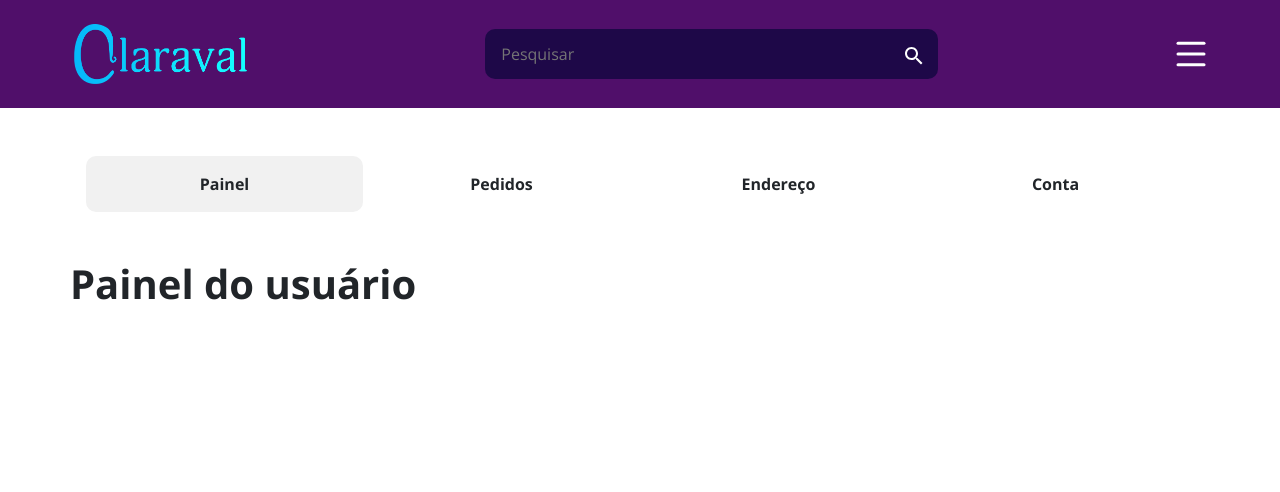
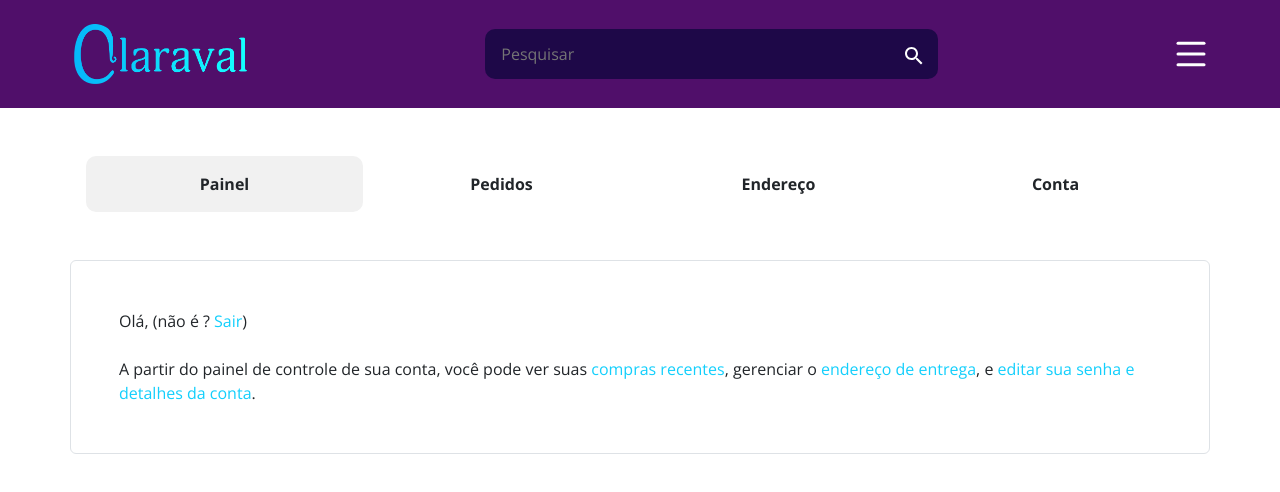
Before and after one commit to GabrielSousaJS/claraval-store-v2-frontend, a React (Vite) app in the folder frontend/: page /profile/panel in a window 1280 px wide. Shown: the top 492 px of the page. Built offline with nearby package versions, Linux system fonts and the light colour scheme; no server answers.

Commit message:
FEAT: Painel do usuário

```diff
--- a/frontend/src/App.tsx
+++ b/frontend/src/App.tsx
@@ -11,10 +11,11 @@ import Catalog from "./routes/ClientHome/Catalog";
 import ProductDetails from "./routes/ClientHome/ProductDetails";
 import Login from "./routes/Login";
 import SignUp from "./routes/SignUp";
-import UserProfile from "./routes/UserProfile";
-import UserPanel from "./routes/UserProfile/UserPanel";
-import UserOrder from "./routes/UserProfile/UserOrder";
-import UserAddress from "./routes/UserProfile/UserAddress";
+import UserProfile from "./routes/ClientHome/UserProfile";
+import UserPanel from "./routes/ClientHome/UserProfile/UserPanel";
+import UserOrder from "./routes/ClientHome/UserProfile/UserOrder";
+import UserAddress from "./routes/ClientHome/UserProfile/UserAddress";
+import UserAccount from "./routes/ClientHome/UserProfile/UserAccount";
 import * as authService from "./services/auth-service";
 
 function App() {
@@ -45,7 +46,7 @@ function App() {
                 <Route path="panel" element={<UserPanel />} />
                 <Route path="orders" element={<UserOrder />} />
                 <Route path="address" element={<UserAddress />} />
-                <Route path="account" element={<UserAddress />} />
+                <Route path="account" element={<UserAccount />} />
               </Route>
             </Route>
             <Route path="login" element={<Login />} />
--- a/frontend/src/index.css
+++ b/frontend/src/index.css
@@ -12,9 +12,12 @@ h2,
 h3,
 h4,
 h5,
-h6,
+h6 {
+  font-weight: 700;
+  margin: 0;
+}
+
 p {
-  font-weight: 700;
   margin: 0;
 }
 
--- a/frontend/src/routes/ClientHome/ProductDetails/index.tsx
+++ b/frontend/src/routes/ClientHome/ProductDetails/index.tsx
@@ -51,7 +51,7 @@ export default function ProductDetails() {
 
           <div className="col-lg-6 pt-4">
             <h3 className="mb-2">{product?.name}</h3>
-            <p>{product?.description}</p>
+            <p className="fw-bold">{product?.description}</p>
           </div>
         </div>
 
--- /dev/null
+++ b/frontend/src/routes/ClientHome/UserProfile/UserPanel/index.tsx
@@ -0,0 +1,57 @@
+import "./styles.css";
+
+import { useEffect, useState, useContext } from "react";
+import { UserDTO } from "../../../../models/user";
+import { removeAuthData } from "../../../../localStorage/access-token-repository";
+import { ContextToken } from "../../../../utils/context-token";
+import { useNavigate } from "react-router-dom";
+import * as userService from "../../../../services/user-service";
+import { Link } from "react-router-dom";
+
+export default function UserPanel() {
+  const { setContextTokenPayload } = useContext(ContextToken);
+
+  const [user, setUser] = useState<UserDTO>();
+
+  const navigate = useNavigate();
+
+  useEffect(() => {
+    userService.getProfileRequest().then((response) => setUser(response.data));
+  }, []);
+
+  function handleLogOut() {
+    removeAuthData();
+    setContextTokenPayload(undefined);
+    setUser(undefined);
+    navigate("/");
+  }
+
+  return (
+    <section className="border rounded p-5">
+      <p className="pb-4">
+        Olá, <span className="fw-bold">{user?.name}</span> (não é{" "}
+        <span className="fw-bold">{user?.name}</span>?{" "}
+        <span className="text-secondary user-panel-span" onClick={handleLogOut}>
+          Sair
+        </span>
+        )
+      </p>
+
+      <p>
+        A partir do painel de controle de sua conta, você pode ver suas{" "}
+        <Link to="/profile/orders" className="text-secondary">
+          compras recentes
+        </Link>
+        , gerenciar o {" "}
+        <Link to="/profile/address" className="text-secondary">
+          endereço de entrega
+        </Link>
+        , e{" "}
+        <Link to="/profile/account" className="text-secondary">
+          editar sua senha e detalhes da conta
+        </Link>
+        .
+      </p>
+    </section>
+  );
+}
--- /dev/null
+++ b/frontend/src/routes/ClientHome/UserProfile/UserPanel/styles.css
@@ -0,0 +1,3 @@
+.user-panel-span {
+  cursor: pointer;
+}
--- a/frontend/src/routes/UserProfile/index.tsx
+++ b/frontend/src/routes/ClientHome/UserProfile/index.tsx
@@ -1,5 +1,5 @@
 import { Outlet } from "react-router-dom";
-import ProfileNav from "../../components/ProfileNav";
+import ProfileNav from "../../../components/ProfileNav";
 
 export default function UserProfile() {
   return (
--- a/frontend/src/routes/UserProfile/UserPanel/index.tsx
+++ /dev/null
@@ -1,7 +0,0 @@
-export default function UserPanel() {
-  return (
-    <section>
-      <h1>Painel do usuário</h1>
-    </section>
-  );
-}
```
Also changed, not shown: frontend/src/routes/ClientHome/UserProfile/UserAccount/index.tsx (renamed from frontend/src/routes/UserProfile/UserAccount/index.tsx), frontend/src/routes/ClientHome/UserProfile/UserAddress/index.tsx (renamed from frontend/src/routes/UserProfile/UserAddress/index.tsx), frontend/src/routes/ClientHome/UserProfile/UserOrder/index.tsx (renamed from frontend/src/routes/UserProfile/UserOrder/index.tsx).
